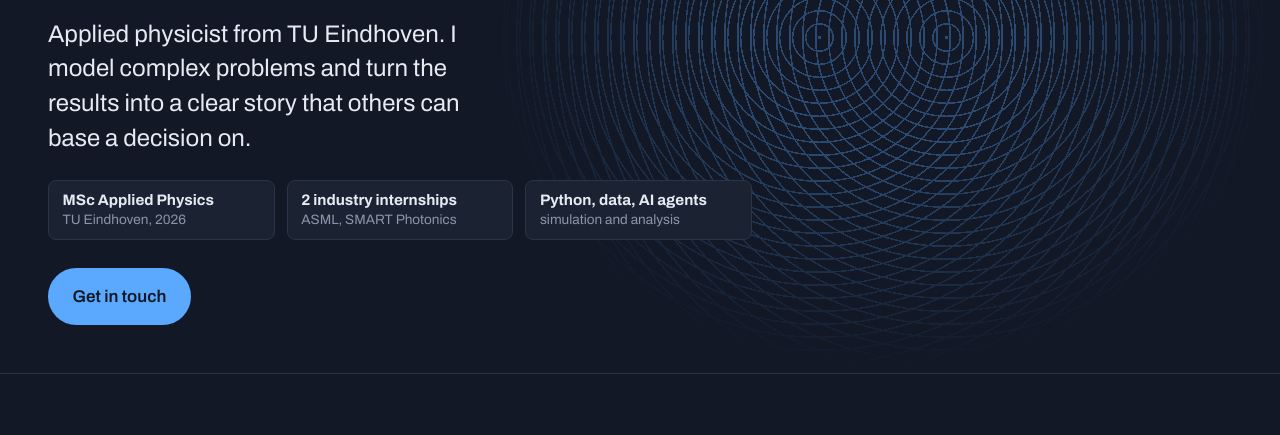
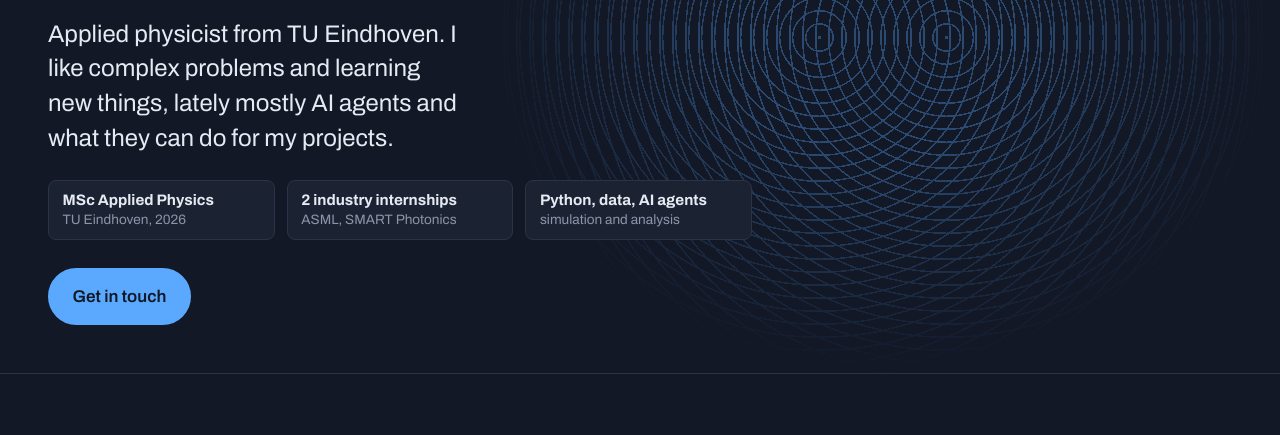
Before and after one commit to lauvanosch-ctrl/lauvanosch-ctrl.github.io, a plain HTML site: page index.html in a window 1280 px wide. Shown: the part 358-793 px from the top of the page. Drawn offline with Linux system fonts and the light colour scheme.

Commit message:
Change the hero lead to what I enjoy: complex problems and AI
Short lead under the name: complex problems, learning new things, lately AI agents.

Co-Authored-By: Claude Opus 5.5 <noreply@anthropic.com>

```diff
--- a/index.html
+++ b/index.html
@@ -45,8 +45,9 @@
       <div class="hero-text">
         <h1>Laurens van Osch</h1>
         <p class="hero-lead">
-          Applied physicist from TU Eindhoven. I model complex problems and
-          turn the results into a clear story that others can base a decision on.
+          Applied physicist from TU Eindhoven. I like complex problems and
+          learning new things, lately mostly AI agents and what they can do for
+          my projects.
         </p>
         <!-- Drie korte feiten, zodat de bovenkant meteen iets laat zien -->
         <ul class="facts">
```
